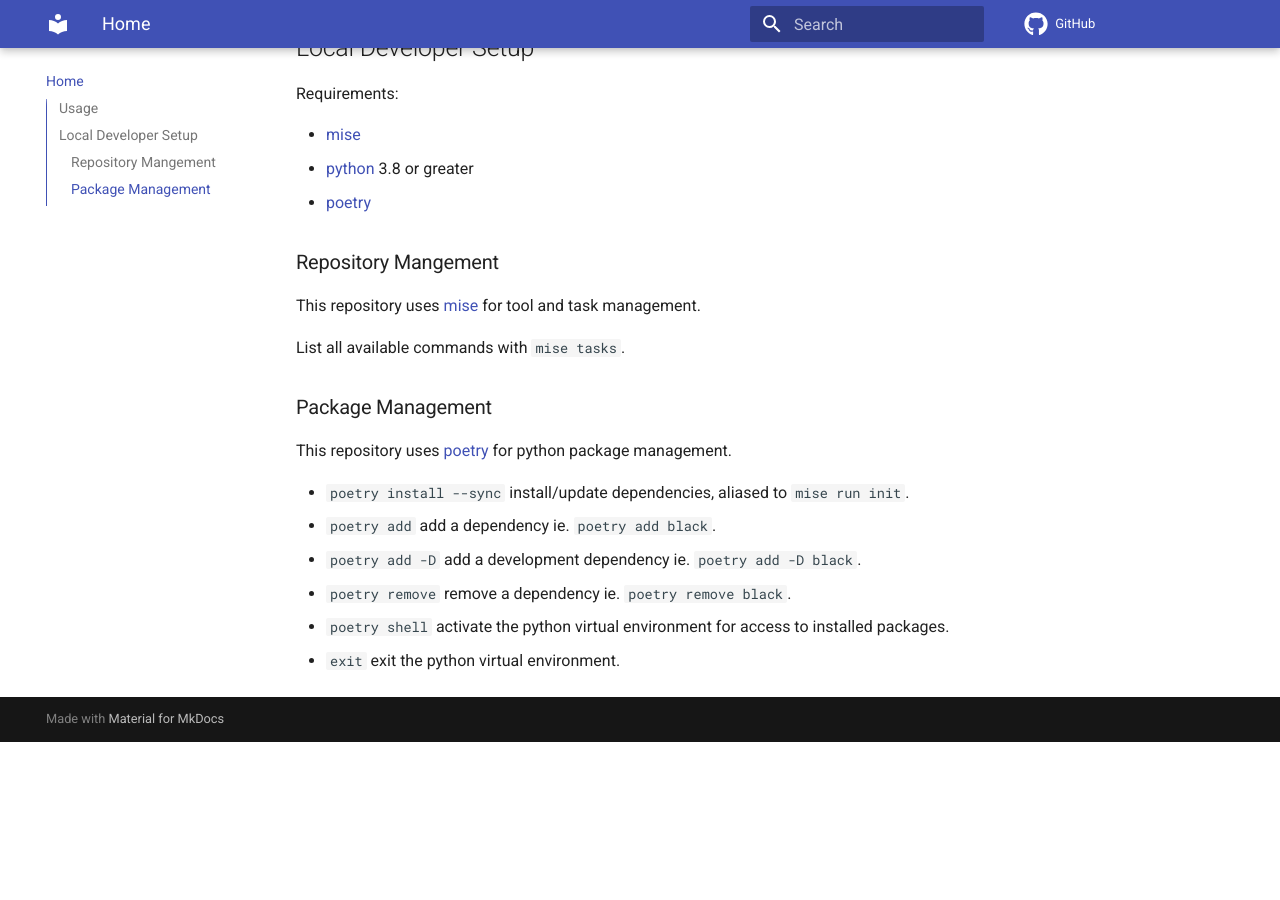
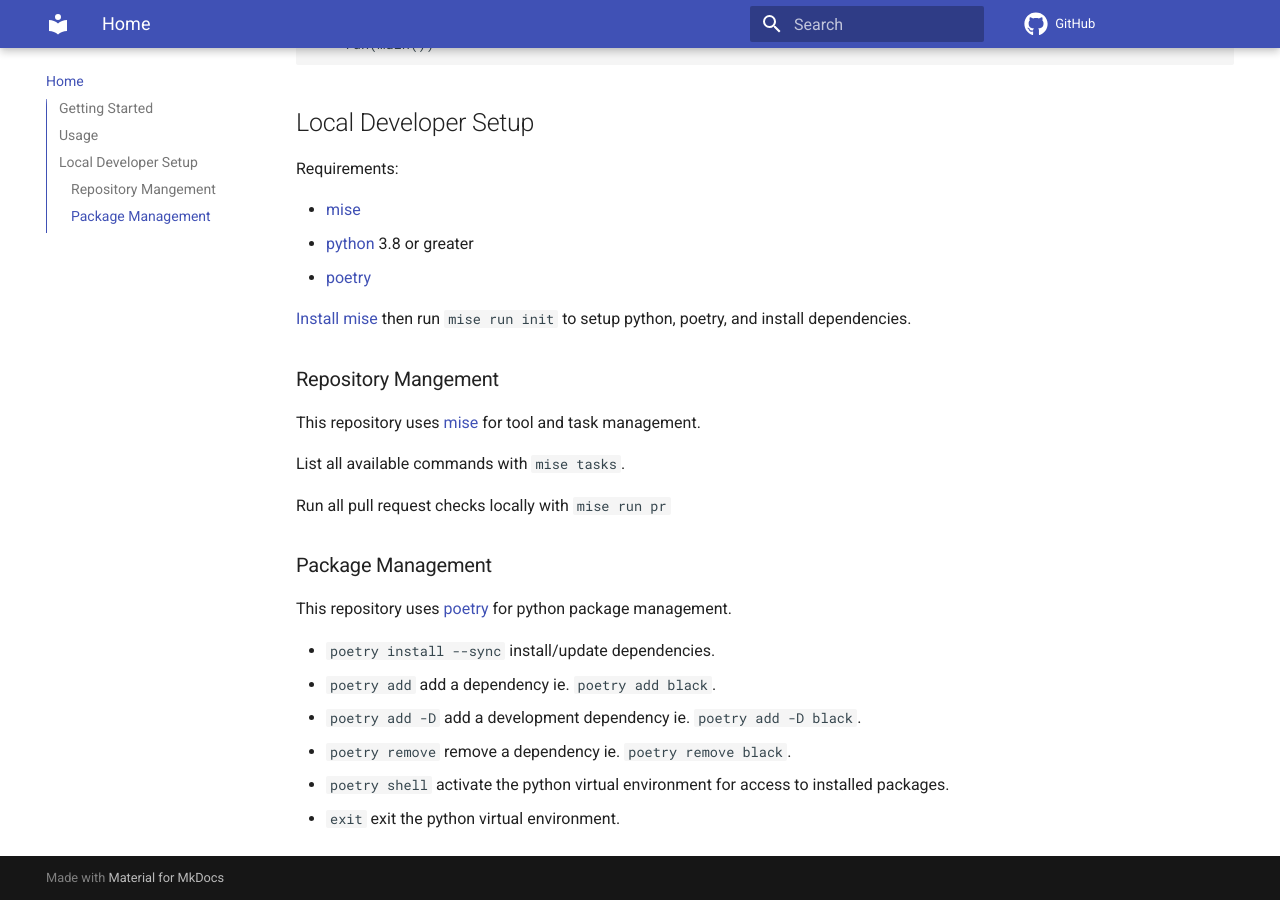
Before and after one commit to JKCT/awsync, an MkDocs documentation site: the page built from docs/index.md, in a window 1280 px wide and 900 px high, scrolled down 959 px. Built offline with MkDocs 1.6.1 and Material for MkDocs 9.7.7, drawn with Linux system fonts in a browser that asks for light colours; comment, search, counter and statistics services are not loaded; before the commit the page ends 1701 px from its top, so only the background shows below that; some of the changed text lies outside the part shown.

```diff
--- a/docs/index.md
+++ b/docs/index.md
@@ -4,7 +4,9 @@
 
 An asynchronous, fully-typed AWS API library with a focus on being understandable, reliable, and maintainable.
 
-Read [the documentation](https://jkct.github.io/awsync/).
+## Getting Started
+
+📖 Read [the documentation](https://jkct.github.io/awsync/)!
 
 **NOTE: Currently a work in progress!**
 Only a few API methods currently implemented for testing and development.
@@ -46,17 +48,21 @@ Requirements:
 - [python](https://www.python.org/) 3.8 or greater
 - [poetry](https://python-poetry.org/)
 
+[Install mise](https://mise.jdx.dev/getting-started.html) then run `mise run init` to setup python, poetry, and install dependencies.
+
 ### Repository Mangement
 
 This repository uses [mise](https://mise.jdx.dev/) for tool and task management.
 
 List all available commands with `mise tasks`.
 
+Run all pull request checks locally with `mise run pr`
+
 ### Package Management
 
 This repository uses [poetry](https://python-poetry.org/) for python package management.
 
-- `poetry install --sync` install/update dependencies, aliased to `mise run init`.
+- `poetry install --sync` install/update dependencies.
 - `poetry add` add a dependency ie. `poetry add black`.
 - `poetry add -D` add a development dependency ie. `poetry add -D black`.
 - `poetry remove` remove a dependency ie. `poetry remove black`.
```
Also changed, not shown: 1 other file.
